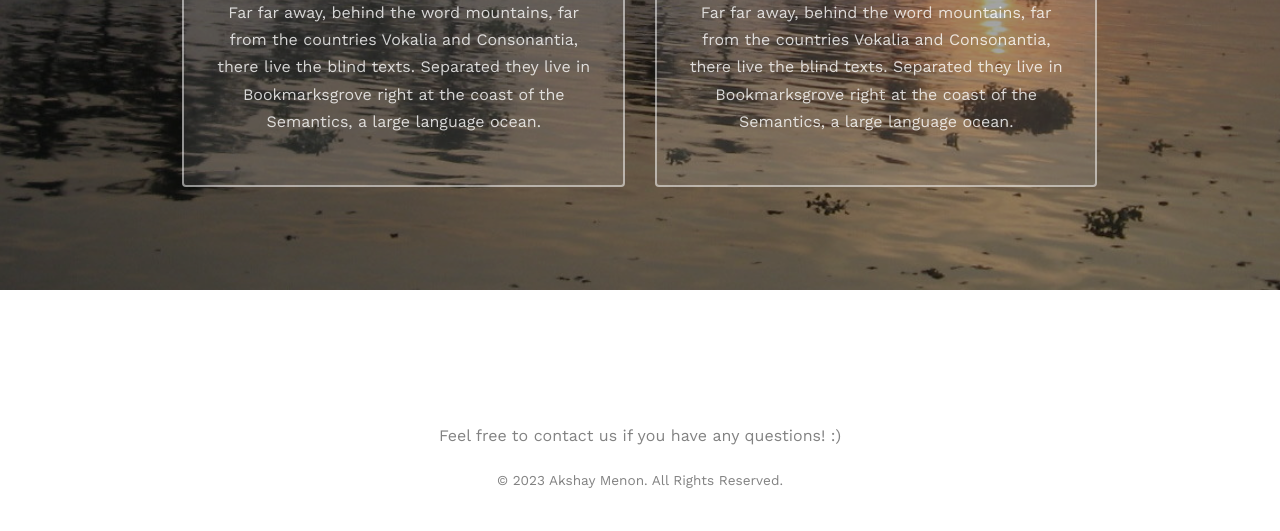
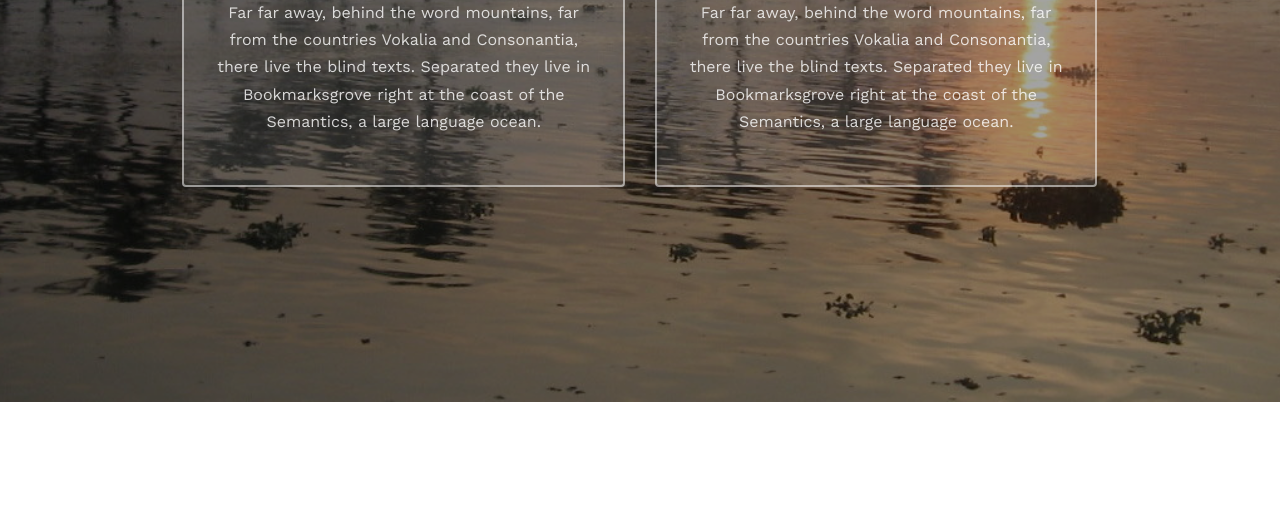
Before and after one commit to takshwedding/takshwedding.github.io, a plain HTML site: page index.html in a window 1280 px wide. Shown: the part 2269-2800 px from the top of the page. After the commit the page ends 2671 px from the top, so only its background shows below. Drawn offline with nearby package versions, Linux system fonts and the light colour scheme; files whose address does not match are found by name.

Commit message:
changing event height

```diff
--- a/css/style.css
+++ b/css/style.css
@@ -357,7 +357,7 @@ h1, h2, h3, h4, h5, h6, figure {
 #fh5co-counter,
 #fh5co-event {
   /* height: 850px; */
-  height: 120vh;
+  height: 134vh;
   float: left;
 }
 #fh5co-counter .display-t,
--- a/index.html
+++ b/index.html
@@ -616,7 +616,7 @@
 		</div>
 	</div> -->
 
-	<footer id="fh5co-footer" role="contentinfo">
+	<!-- <footer id="fh5co-footer" role="contentinfo">
 		<div class="container">
 
 			<div class="row copyright">
@@ -632,7 +632,7 @@
 			</div>
 
 		</div>
-	</footer>
+	</footer> -->
 	</div>
 
 	<div class="gototop js-top">
```
